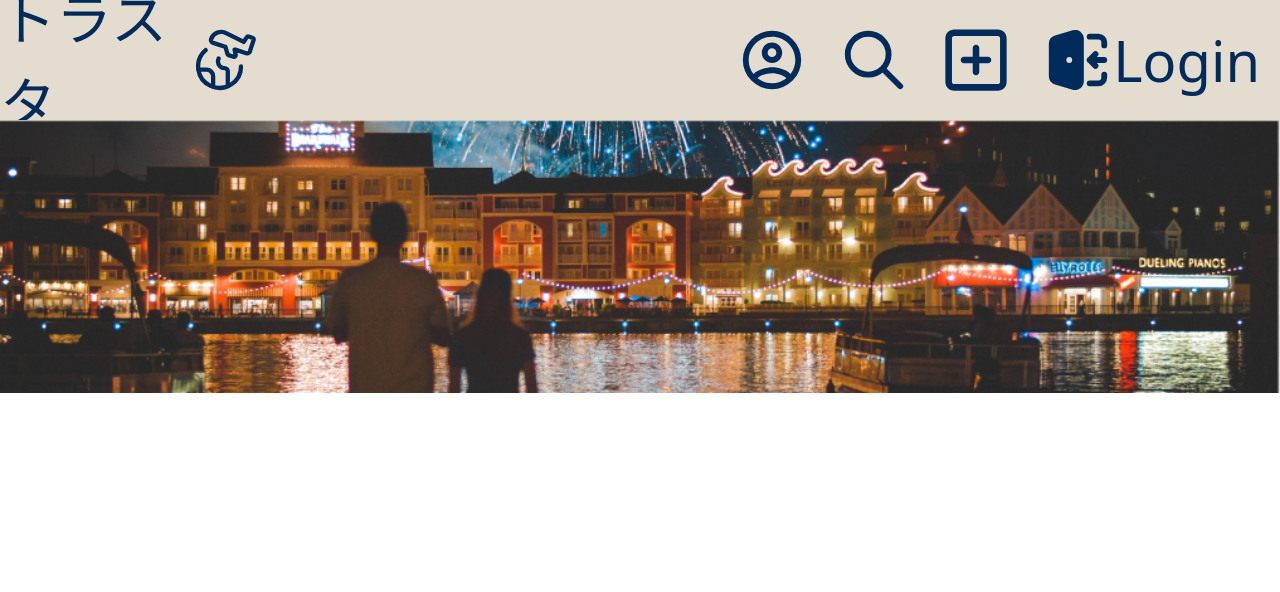
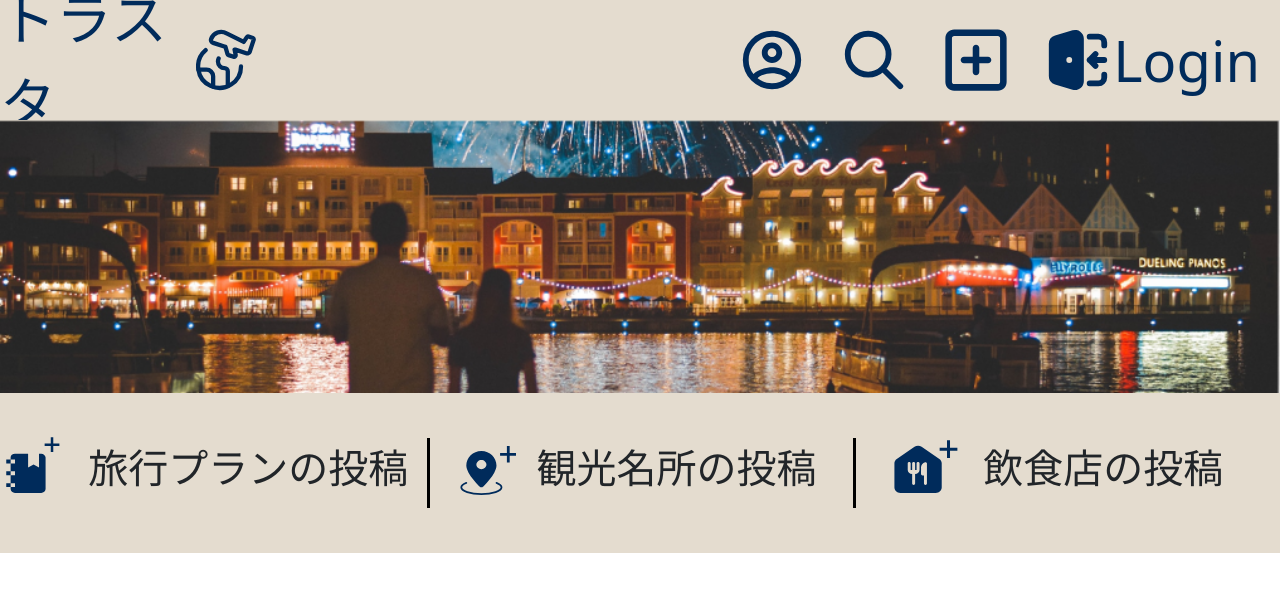
Before and after one commit to Aso2101037/2023Dev3warly, a PHP site: page /home.html in a window 1280 px wide. Shown: the top 592 px of the page. Run offline with PHP 8.4, Linux system fonts and the light colour scheme.

Commit message:
ホーム画面の投稿選択を作成した

```diff
--- a/src/home.html
+++ b/src/home.html
@@ -14,9 +14,25 @@
     <div id="app">
         <header-componet></header-componet>
     </div>
-    <!-- header部分↑↑ -->
+    <!-- 画僧の部分↓↓ -->
     <div class="img-div">
         <img src="images/homeback.png" class="homeback-img">
+    </div>
+    <!-- 投稿選択の部分↓↓ -->
+    <div class="post-select">
+        <div class="plan-div">
+            <img src="./images/post-plan.svg" alt=""><span class="post-font">旅行プランの投稿</span>
+        </div>
+        <div class="kankou-div">
+            <img src="./images/post-kankou.svg" alt=""><span class="post-font">観光名所の投稿</span>
+        </div>
+        <div class="food-div">
+            <img src="./images/post-food.svg" alt=""><span class="post-font">飲食店の投稿</span>
+        </div>
+    </div>
+    <!-- 旅行プランのカード↓↓ -->
+    <div id="card">
+
     </div>
     <link rel="stylesheet" href="https://cdn.jsdelivr.net/npm/bootstrap@5.1.3/dist/css/bootstrap.min.css" integrity="sha384-1BmE4kWBq78iYhFldvKuhfTAU6auU8tT94WrHftjDbrCEXSU1oBoqyl2QvZ6jIW3" crossorigin="anonymous">
     <meta name="viewport" content="width=device-width, initial-scale=1" />
--- a/src/script/main.js
+++ b/src/script/main.js
@@ -10,7 +10,7 @@ Vue.component('header-componet',{
             <img src="./images/square-plus.svg" alt="">
             <div class="login-div"><img src="./images/login.svg" alt=""><span>Login</span></div>
         </div>
-     </div>`,
+     </div>`
     })
 const app = new Vue({
     el:'#app',
--- a/src/style/style.css
+++ b/src/style/style.css
@@ -74,29 +74,6 @@
     color: #002B5B;
     margin-right: 20px;
 }
-
-@keyframes back-color{
-    0%,100%{
-        background-color: blueviolet;
-        transform: rotate(0deg);
-    }
-    20%{
-        background-color: yellow;
-    }
-    40%{
-        background-color: aqua;
-    }
-    60%{
-        background-color: violet;
-    }
-    80%{
-        background-color: goldenrod;
-    }
-    100%{
-        background-color:fuchsia;
-        transform: rotate(360deg);
-    }
-}
 /* ↑↑　header部分 ↑↑*/
 .img-div{
     width: 100%;
@@ -104,3 +81,45 @@
 .homeback-img{
     width: 100%;
 }
+.post-select{
+    display: flex;
+    justify-content:space-evenly;
+    align-items:center;
+    width: 100%;
+    height: 20vh;
+    background-color: #E4DCCF;
+}
+.kankou-div{
+    width: calc(100%/3);
+    display: flex;
+    justify-content: center;
+    border-left: 3px solid black;
+}
+.kankou-div >img{
+    position: relative;
+    left: -20px;
+}
+.food-div{
+    width: calc(100%/3);
+    display: flex;
+    justify-content: center;
+    border-left: 3px solid black;
+}
+.food-div >img{
+    position: relative;
+    top:-15px;
+    left: -20px;
+}
+.plan-div{
+    width: calc(100%/3);
+    display: flex;
+    justify-content: center;
+}
+.plan-div >img{
+    position: relative;
+    top: -15px;
+    left: -20px;
+}
+.post-font{
+    font-size: 2.5rem;
+}
```
Also changed, not shown: src/script/card.js (added, +7 -0 lines), src/images/post-food.svg (added), src/images/post-kankou.svg (added), src/images/post-plan.svg (added).
